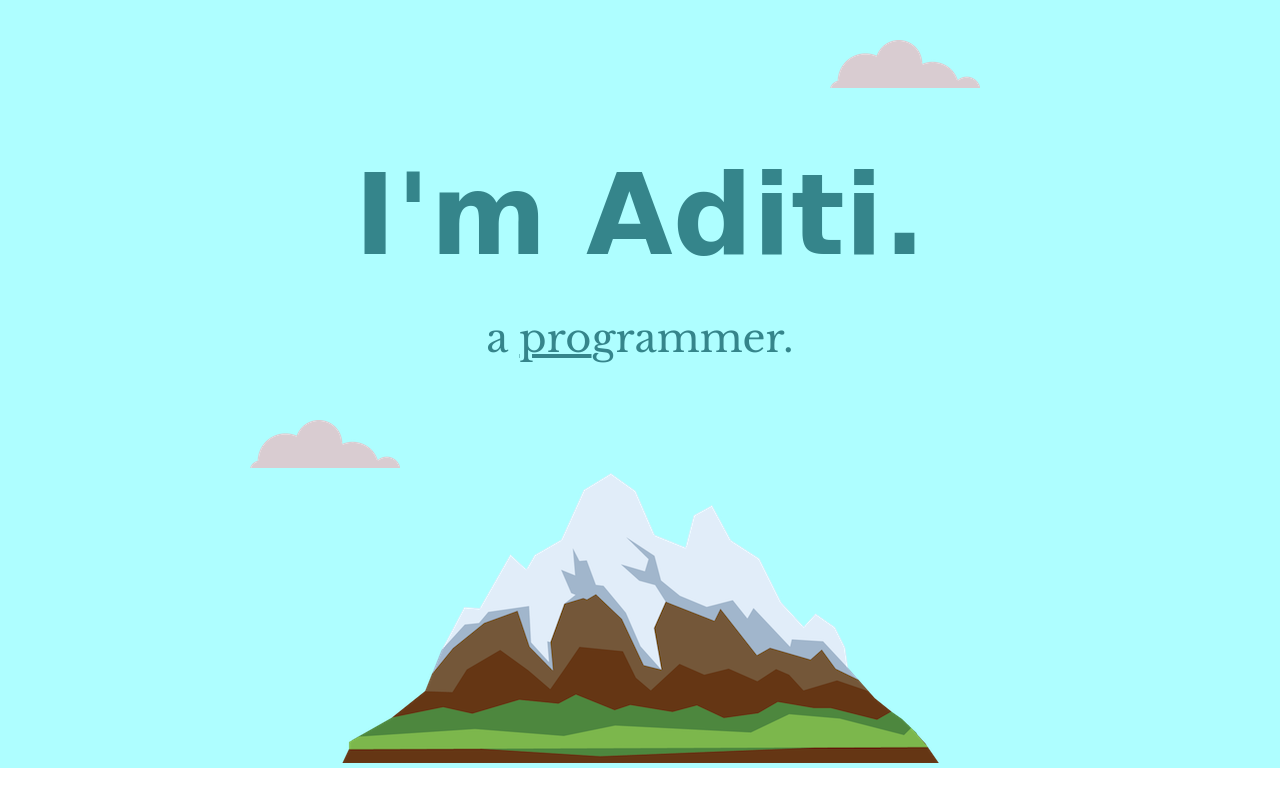
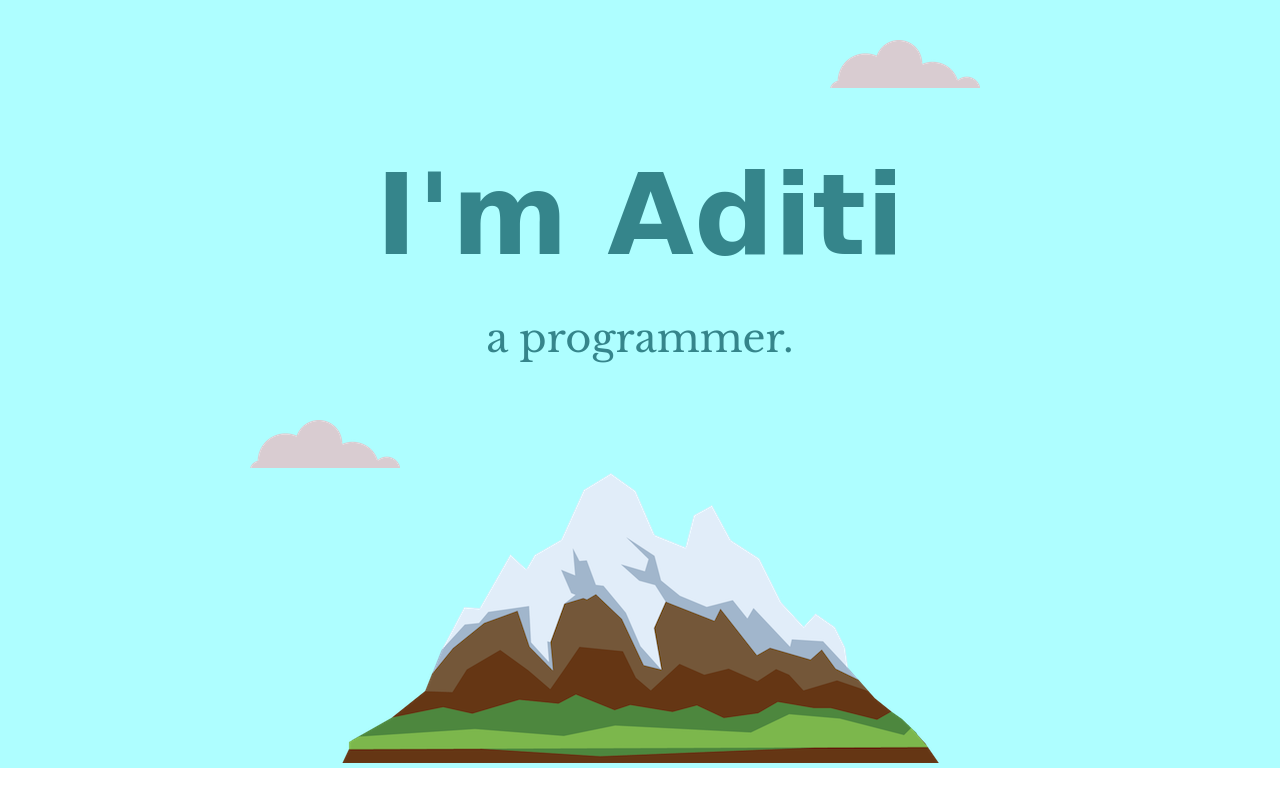
Before and after one commit to aditisaxena29/PersonalWebsite, a plain HTML site: page index.html in a window 1280 px wide. Shown: the top 800 px of the page. Drawn offline with nearby package versions, Linux system fonts and the light colour scheme; a web font is replaced by a local one.

Commit message:
Removed underline from pro

```diff
--- a/index.html
+++ b/index.html
@@ -12,9 +12,9 @@
 <body>
   <div class="top-container">
     <img class="top-cloud" src="images/cloud.png" alt="cloud-img">
-    <h1>I'm Aditi.</h1>
+    <h1>I'm Aditi</h1>
     <h2>
-      a <span>pro</span>grammer.
+      a programmer.
     </h2>
     <img class="bottom-cloud" src="images/cloud.png" alt="cloud-img">
     <img src="images/mountain.png" alt="mountain-img">
```
